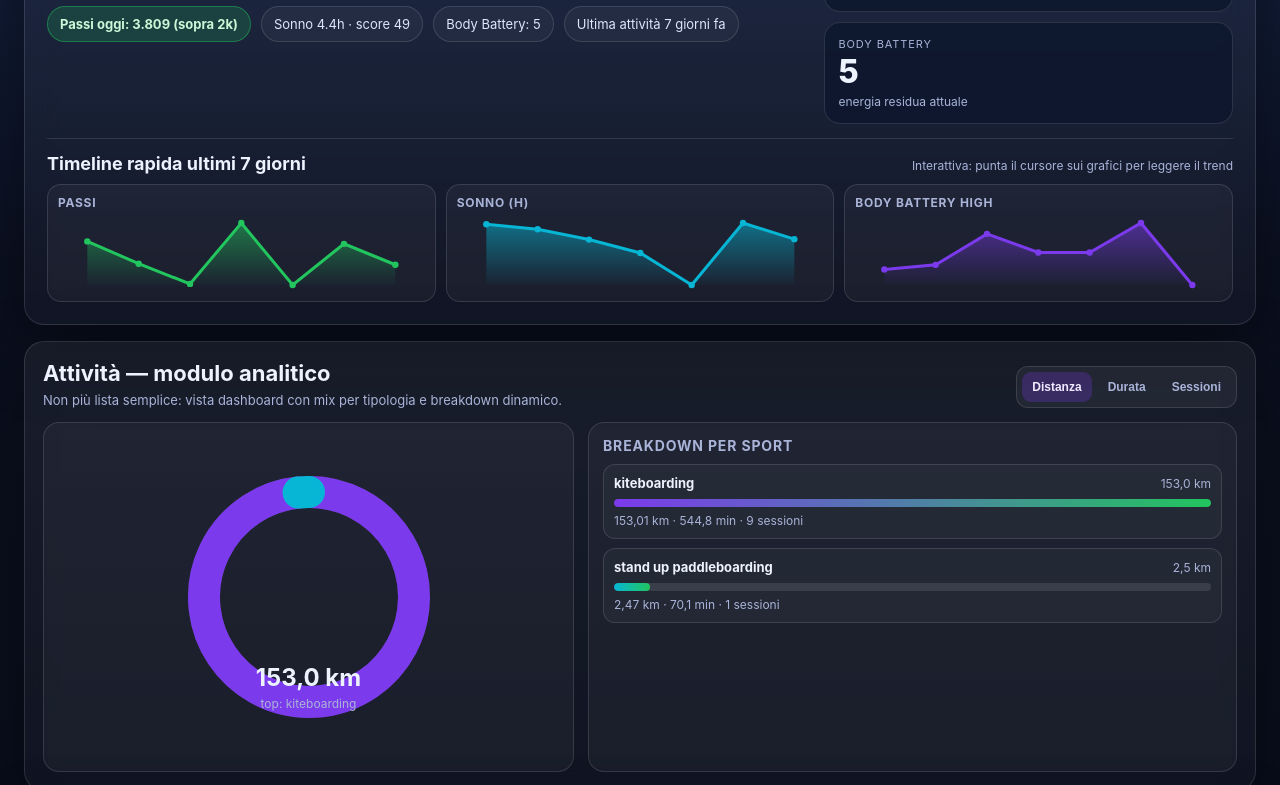
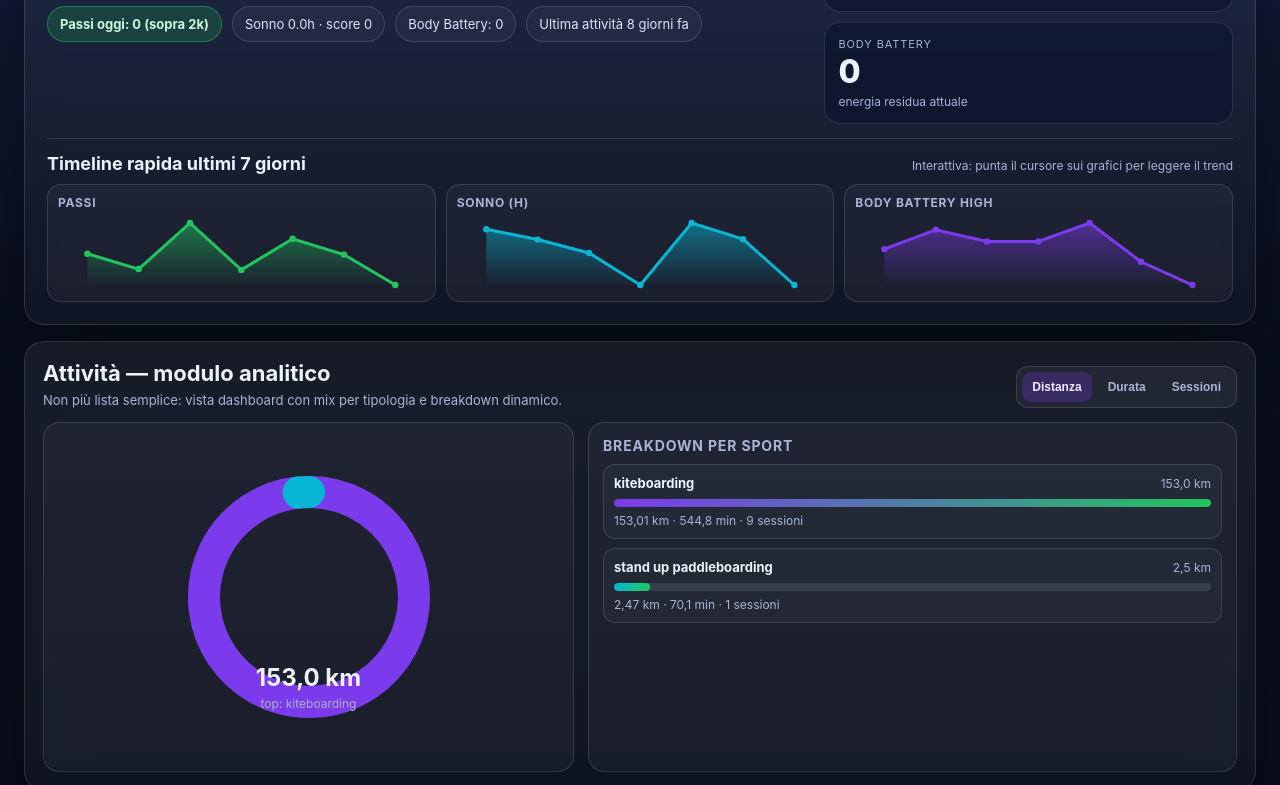
Before and after one commit to antoniogatti/garmin-dashboard, a plain HTML site: page index.html in a window 1280 px wide. Shown: the part 249-1034 px from the top of the page. Drawn offline with Linux system fonts and the light colour scheme.

Commit message:
Update Garmin dashboard

```diff
--- a/index.html
+++ b/index.html
@@ -293,26 +293,16 @@
 
 <script>
 const data = {
-  "today": "2026-09-05",
+  "today": "2026-09-06",
   "latestActivityDate": "2026-08-29T13:51:14",
   "todaySummary": {
-    "steps": 3809,
-    "sleep_hours": 4.37,
-    "sleep_score": 49,
-    "body_battery": 5,
-    "stress_avg": 46
+    "steps": 0,
+    "sleep_hours": 0,
+    "sleep_score": 0,
+    "body_battery": 0,
+    "stress_avg": 0
   },
   "days": [
-    {
-      "date": "2026-08-30",
-      "steps": 6019,
-      "sleep_hours": 5.79,
-      "sleep_score": 50,
-      "body_battery_high": 34,
-      "body_battery_low": 5,
-      "stress_avg": 42,
-      "activity": false
-    },
     {
       "date": "2026-08-31",
       "steps": 3910,
@@ -372,12 +362,22 @@ const data = {
       "body_battery_low": 5,
       "stress_avg": 46,
       "activity": false
+    },
+    {
+      "date": "2026-09-06",
+      "steps": 0,
+      "sleep_hours": 0,
+      "sleep_score": 0,
+      "body_battery_high": 0,
+      "body_battery_low": 0,
+      "stress_avg": 0,
+      "activity": false
     }
   ],
   "activities": [
     {
       "date": "2026-08-29 13:51:14",
-      "sport": "stand_up_paddleboarding",
+      "sport": "stand up paddleboarding",
       "distance_km": 2.47,
       "duration_minutes": 70.1,
       "title": "Brindisi Stand Up Paddleboarding"
```
